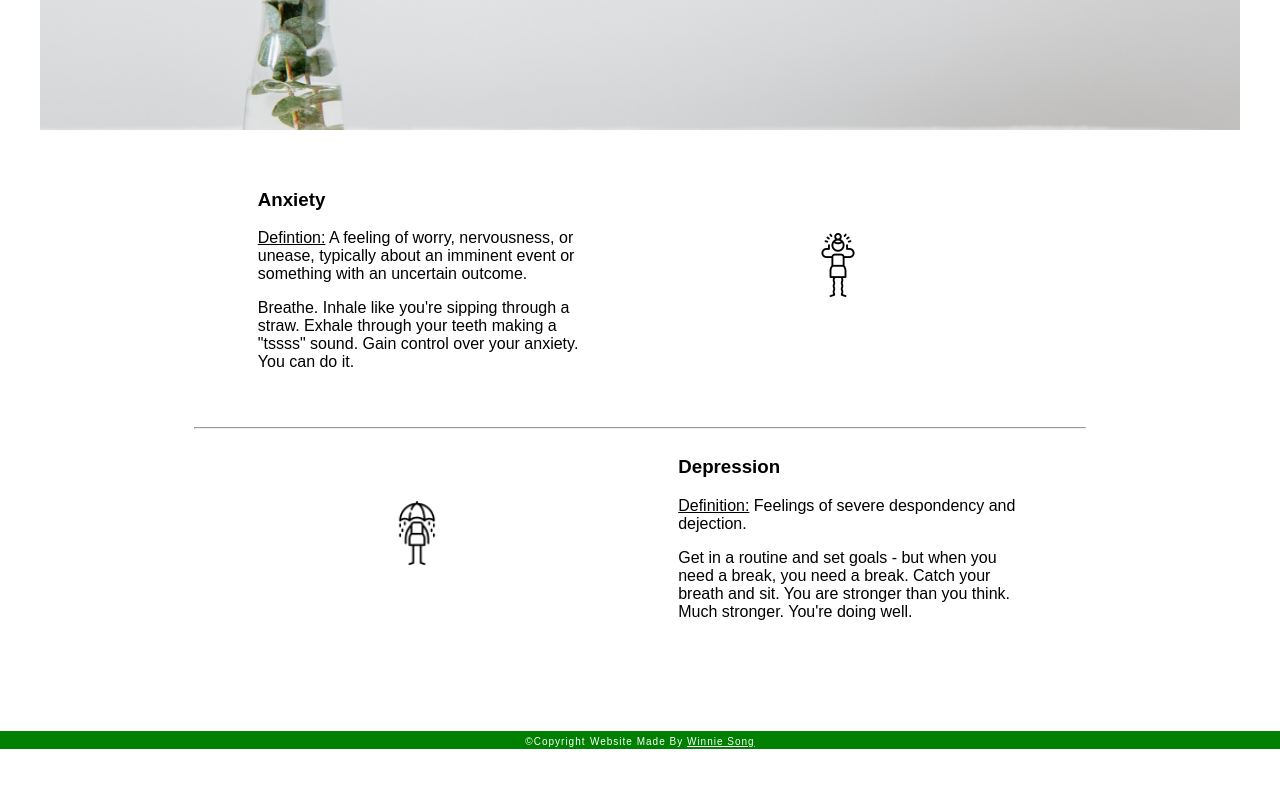
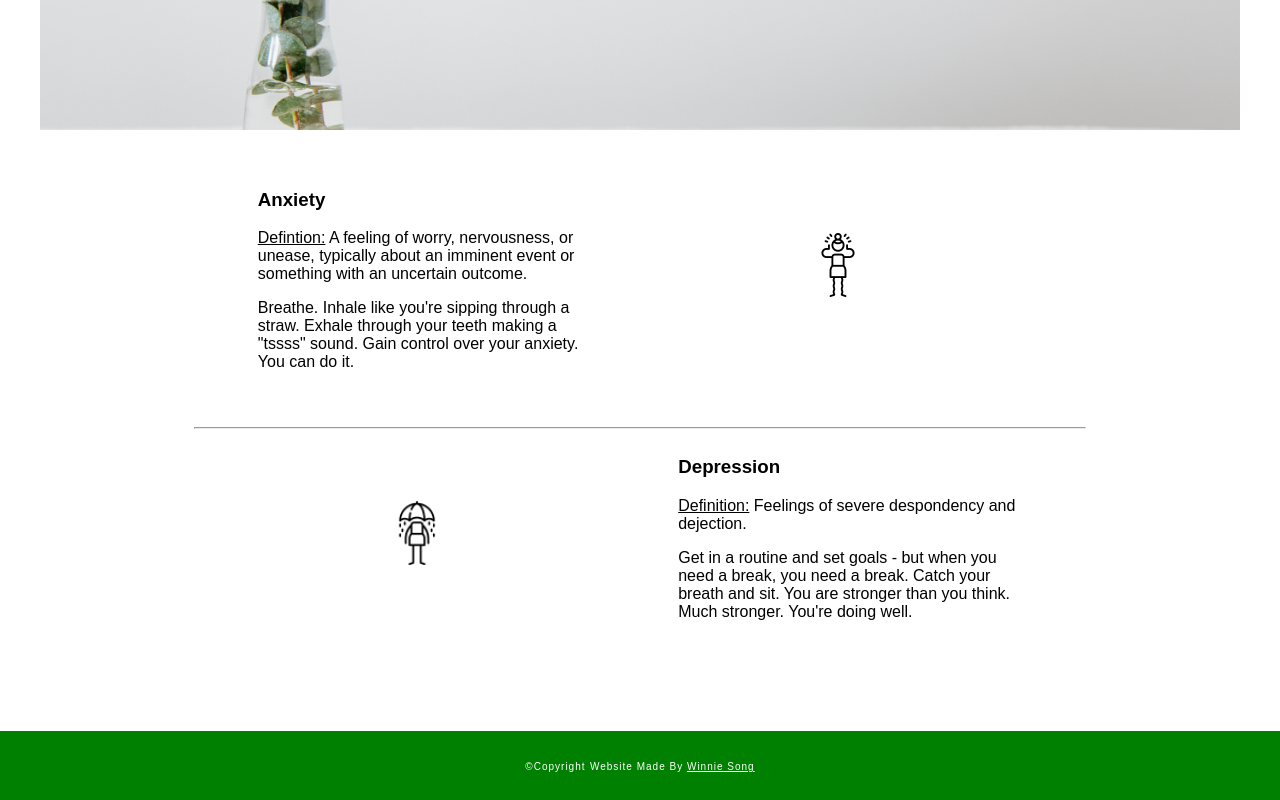
Before and after one commit to safe-space-build-week/Winnie, a plain HTML site: page index.html in a window 1280 px wide. Shown: the part 633-1433 px from the top of the page. Before the commit the page ends 1382 px from the top, so only its background shows below. Drawn offline with nearby package versions, Linux system fonts and the light colour scheme; a web font is replaced by a local one.

Commit message:
added padding on footer

```diff
--- a/LESS/index.less
+++ b/LESS/index.less
@@ -104,7 +104,7 @@ body {
     .footerContainer {
         background-color: green;
         text-align: center;
-        padding: 1% 0;
+        padding: 2% 0;
 
         span {
             color: white;
```
Also changed, not shown: CSS/index.css.
